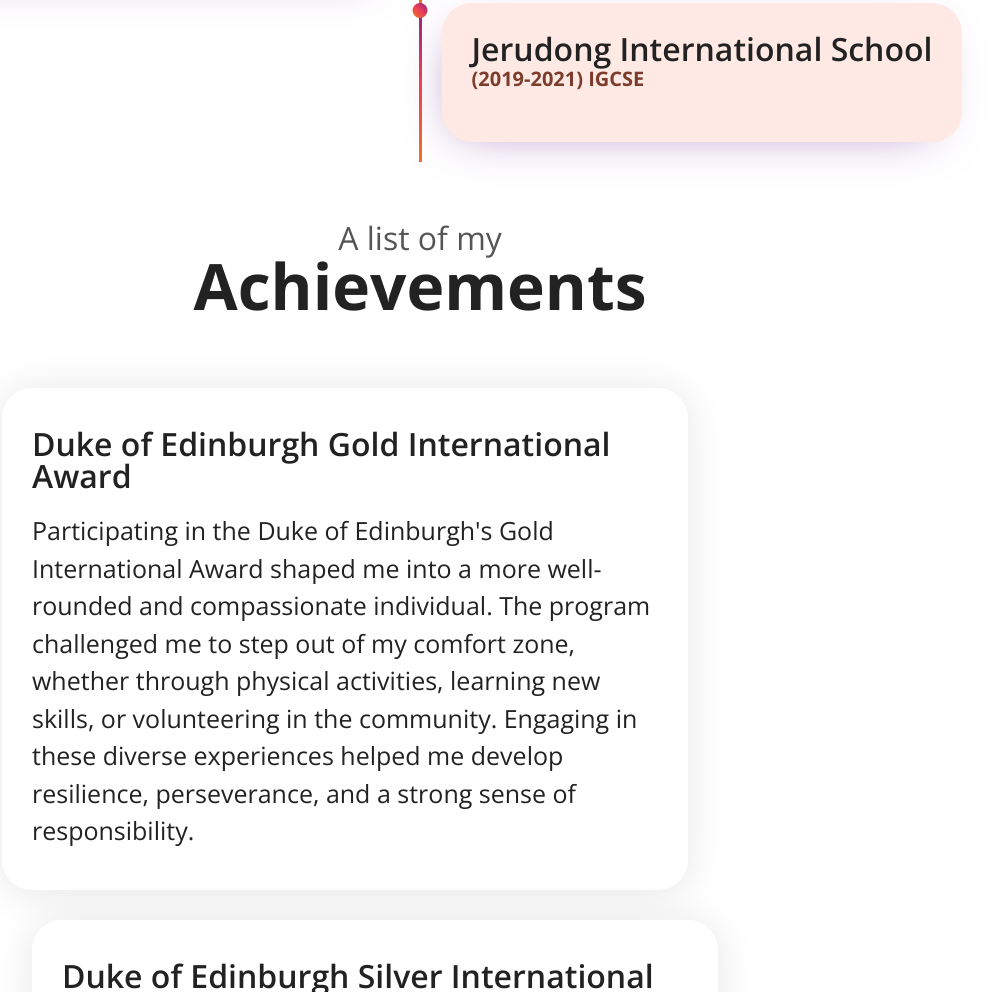
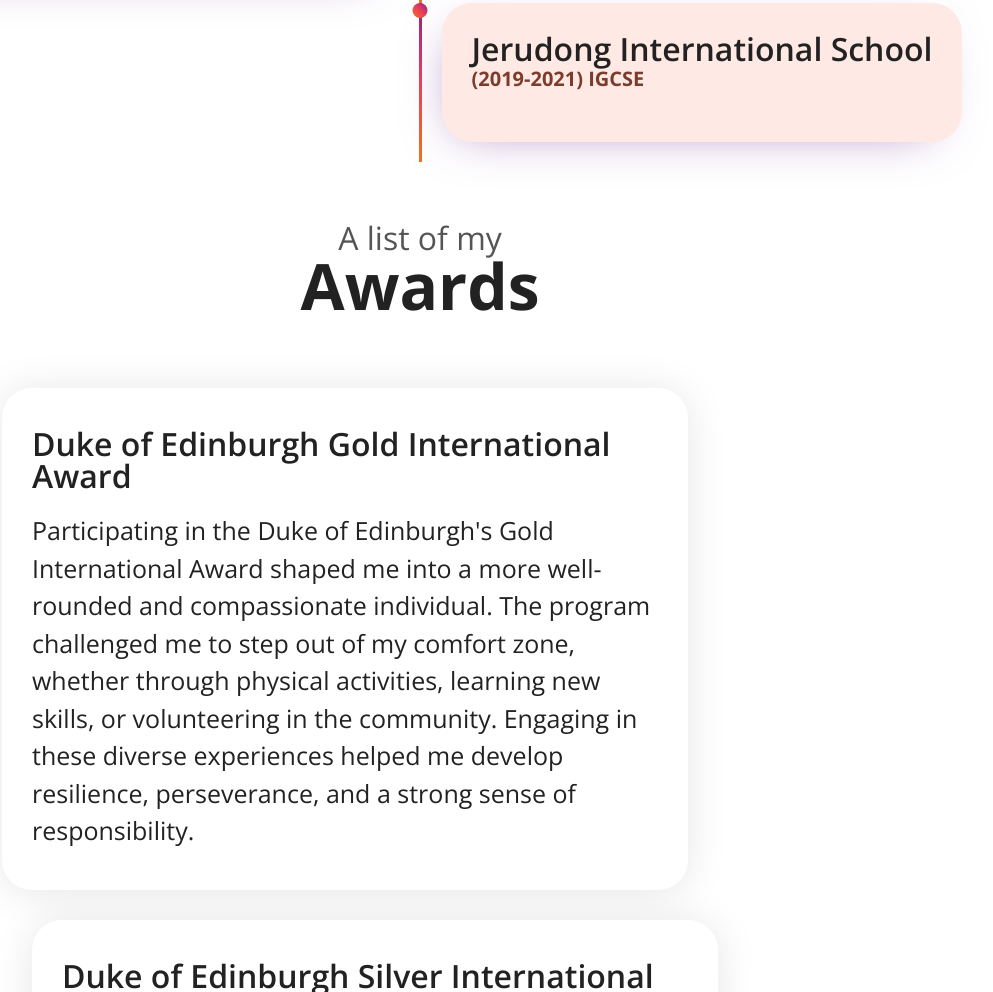
Before and after one commit to SuhaimaAhmad/suhaima, a plain HTML site: page index.html in a window 1280 px wide. Shown: the part 2578-3570 px from the top of the page, without its empty margins (220-1213 px from the left). Drawn offline with nearby package versions, Linux system fonts and the light colour scheme.

Commit message:
Update index.html

```diff
--- a/index.html
+++ b/index.html
@@ -185,7 +185,7 @@
         </section>
         <section class="awards container" id="awards">
             <h2 class="stick"><small>A list of my</small>
-                Achievements
+                Awards
             </h2>
 
             <div class="scroll-cards">
```
